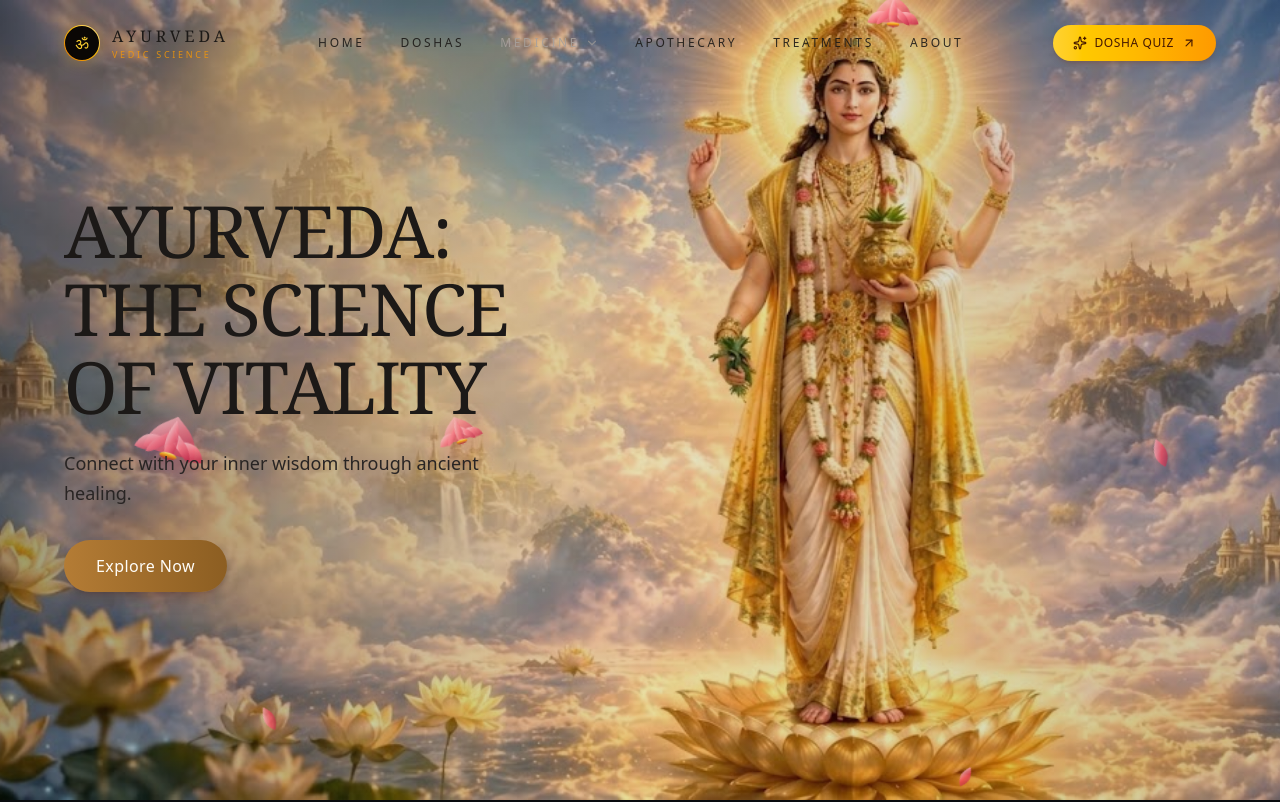
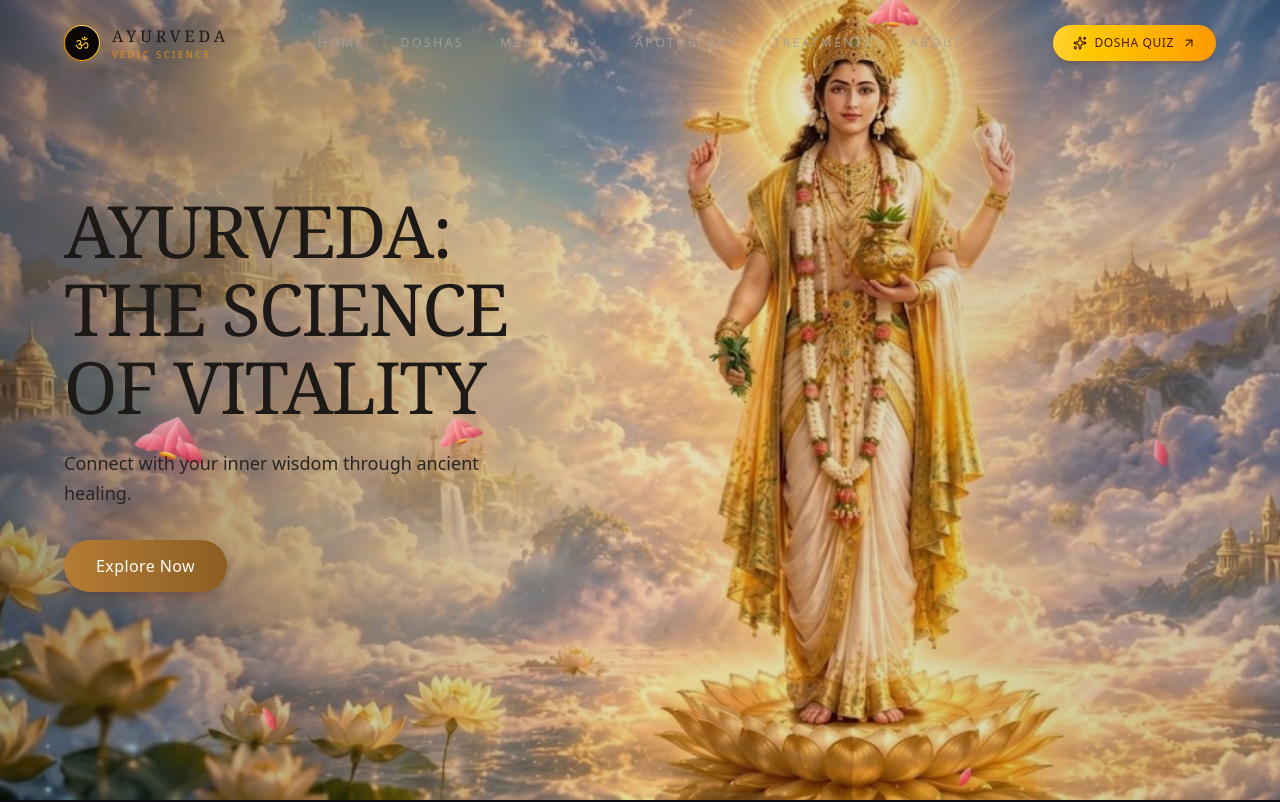
Before and after one commit to krishnasai89/ayurveda, a Next.js app: page / in a window 1280 px wide. Shown: the top 802 px of the page. Built offline with nearby package versions, Linux system fonts and the light colour scheme.

Commit message:
add data to website navbar2

```diff
--- a/src/components/navigation/Navbar.tsx
+++ b/src/components/navigation/Navbar.tsx
@@ -228,7 +228,7 @@ export default function Navbar() {
                   className={`relative text-xs font-sans tracking-[0.22em] uppercase font-medium transition-colors group py-2 ${
                     isScrolled
                       ? "text-stone-300 hover:text-amber-200"
-                      : "text-stone-900/90 hover:text-stone-950"
+                      : "text-stone-400/90 hover:text-stone-500"
                   }`}
                 >
                   {link.name}
```
